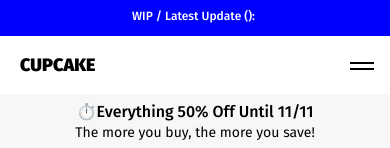
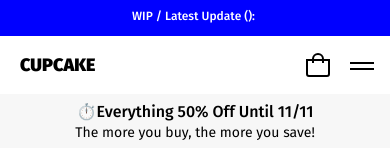
Before and after one commit to SirBruno/portfolio, a React (Create React App) app: page / in a window 390 px wide. Shown: the top 148 px of the page. Built offline with nearby package versions, Linux system fonts and the light colour scheme; no server answers.

Commit message:
added cart icon

```diff
--- a/src/components/Nav/Nav.css
+++ b/src/components/Nav/Nav.css
@@ -63,6 +63,7 @@
 
 .nav__links {
   display: flex;
+  align-items: center;
 }
 
 .nav__links a {
@@ -144,6 +145,21 @@
   margin-top: 0;
 }
 
+.nav__bagIcon_desktop {
+  max-height: 24px;
+}
+
+.nav__bagIcon_mobile {
+  display: none;
+}
+
+.nav_mobileButtons {
+  display: flex;
+  flex-direction: row;
+  gap: 40px;
+  align-items: center;
+}
+
 @media screen and (max-width: 600px) {
   .nav__links {
     display: none;
@@ -168,4 +184,13 @@
   .mobileMenu_Active {
     margin-right: 20px;
   }
+
+  .nav__bagIcon_desktop {
+    display: none;
+  }
+
+  .nav__bagIcon_mobile {
+    display: block;
+    max-height: 24px;
+  }
 }
--- a/src/components/Nav/Nav.js
+++ b/src/components/Nav/Nav.js
@@ -1,7 +1,8 @@
 import React, { useEffect, useState } from 'react'
-import axios from 'axios';
+import axios from 'axios'
 import './Nav.css'
-import { Link } from 'react-router-dom';
+import { Link } from 'react-router-dom'
+import bagIcon from '../../assets/bag-icon.svg'
 
 function Nav() {
 
@@ -49,9 +50,13 @@ function Nav() {
           <Link to="/categories/men">Men</Link>
           <Link to="/categories/women">Women</Link>
         </div>
-        <div onClick={() => MobileMenuClick()} className="mobileMenu">
-          <div className="mobileMenu_bar1"></div>
-          <div className="mobileMenu_bar2"></div>
+        <img src={bagIcon} className="nav__bagIcon_desktop" alt="shopping bag" />
+        <div className="nav_mobileButtons">
+          <img src={bagIcon} className="nav__bagIcon_mobile" alt="shopping bag" />
+          <div onClick={() => MobileMenuClick()} className="mobileMenu">
+            <div className="mobileMenu_bar1"></div>
+            <div className="mobileMenu_bar2"></div>
+          </div>
         </div>
         <div className="mobileMenu_container">
           <Link onClick={() => MobileMenuClick()} to="/">Home</Link>
```
Also changed, not shown: src/assets/bag-icon.svg (added).
